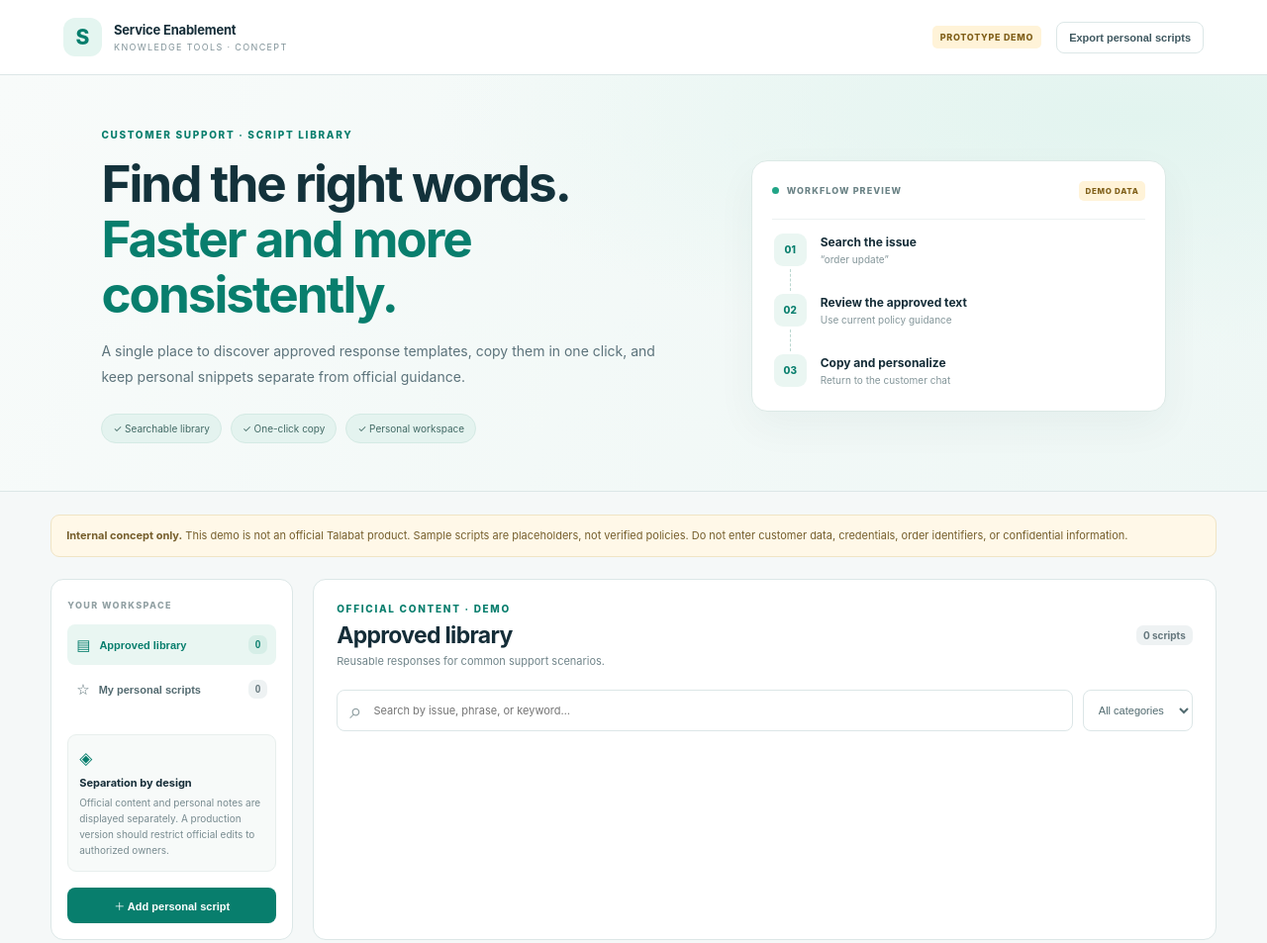
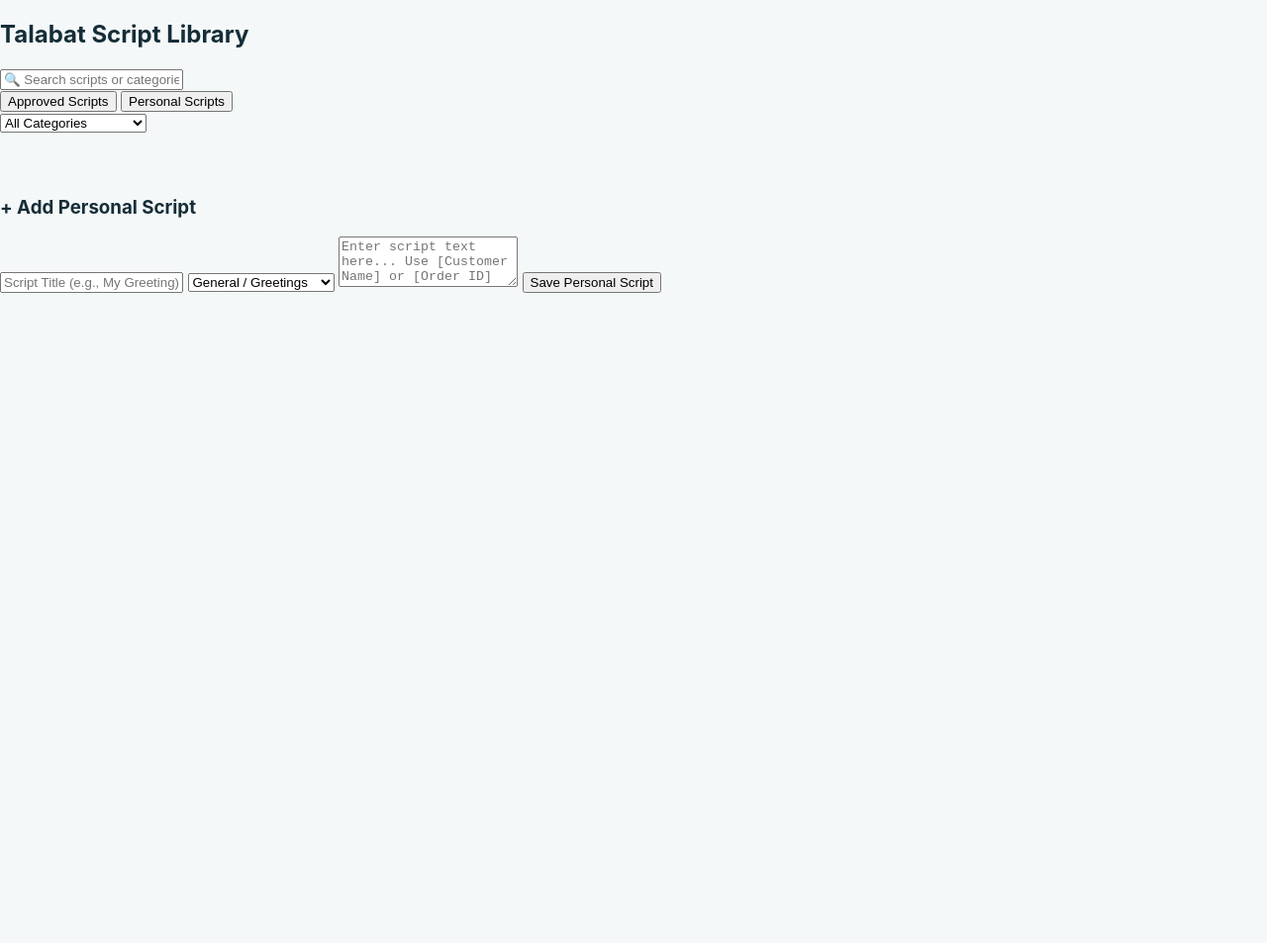
Before and after one commit to sherifaasayed-lang/scripts, a browser extension: page index.html in a window 1280 px wide. Shown: the top 953 px of the page at 99% size. After the commit the page ends 800 px from the top, so only its background shows below. Drawn offline with Linux system fonts and the light colour scheme.

Commit message:
Update index.html

```diff
--- a/index.html
+++ b/index.html
@@ -1,9 +1,55 @@
-<!doctype html><html lang="en"><head><meta charset="utf-8"><meta name="viewport" content="width=device-width,initial-scale=1"><meta name="description" content="A demonstration of a searchable customer-service script library."><title>Service Script Library | Prototype</title><link rel="stylesheet" href="style.css"></head><body>
-<nav class="nav"><div class="brand"><span class="logo">S</span><span><b>Service Enablement</b><small>KNOWLEDGE TOOLS · CONCEPT</small></span></div><div class="navright"><span class="demo">PROTOTYPE DEMO</span><button id="export" class="ghost">Export personal scripts</button></div></nav>
-<header class="hero"><div class="hero-copy"><div class="kicker">CUSTOMER SUPPORT · SCRIPT LIBRARY</div><h1>Find the right words.<br><em>Faster and more consistently.</em></h1><p>A single place to discover approved response templates, copy them in one click, and keep personal snippets separate from official guidance.</p><div class="hero-pills"><span>✓ Searchable library</span><span>✓ One-click copy</span><span>✓ Personal workspace</span></div></div><div class="hero-card"><div class="cardtop"><span class="pulse"></span> WORKFLOW PREVIEW <span class="tinybadge">DEMO DATA</span></div><div class="flow"><div class="flowstep"><span>01</span><div><b>Search the issue</b><small>“order update”</small></div></div><div class="connector"></div><div class="flowstep"><span>02</span><div><b>Review the approved text</b><small>Use current policy guidance</small></div></div><div class="connector"></div><div class="flowstep"><span>03</span><div><b>Copy and personalize</b><small>Return to the customer chat</small></div></div></div></div></header>
-<main><div class="notice"><b>Internal concept only.</b> This demo is not an official Talabat product. Sample scripts are placeholders, not verified policies. Do not enter customer data, credentials, order identifiers, or confidential information.</div>
-<section class="workspace"><aside class="side"><div class="side-label">YOUR WORKSPACE</div><button class="sideitem selected" data-tab="approved"><span class="sideicon">▤</span> Approved library <span class="count" id="approvedCount">0</span></button><button class="sideitem" data-tab="personal"><span class="sideicon">☆</span> My personal scripts <span class="count" id="personalCount">0</span></button><div class="side-note"><span class="shield">◈</span><b>Separation by design</b><p>Official content and personal notes are displayed separately. A production version should restrict official edits to authorized owners.</p></div><button id="addOpen" class="primary wide">＋ Add personal script</button></aside>
-<section class="library"><div class="libraryhead"><div><div class="kicker" id="sectionKicker">OFFICIAL CONTENT · DEMO</div><h2 id="sectionTitle">Approved library</h2><p id="sectionSub">Reusable responses for common support scenarios.</p></div><span class="count large" id="resultCount">0 scripts</span></div><div class="controls"><label class="search"><span>⌕</span><input id="search" placeholder="Search by issue, phrase, or keyword…"></label><select id="category"><option value="all">All categories</option></select></div><div id="list" class="scriptgrid" aria-live="polite"></div>
-<div id="addPanel" class="addpanel" hidden><div class="formhead"><div><div class="kicker">PERSONAL WORKSPACE</div><h3>Add a personal script</h3></div><button id="closeAdd" class="iconbtn" aria-label="Close">×</button></div><div class="formgrid"><label>Script title<input id="newTitle" maxlength="80" placeholder="e.g. Request order details"></label><label>Category<input id="newCategory" maxlength="40" placeholder="Delivery"></label><label class="full">Keywords (optional)<input id="newTags" maxlength="100" placeholder="status, delay, update"></label><label class="full">Script text<textarea id="newText" maxlength="1200" rows="4" placeholder="Write a reusable response…"></textarea></label></div><div class="formfoot"><span>Stored in this browser only. Not shared.</span><button id="saveAdd" class="primary">Save personal script</button></div></div>
-</section></section><section class="metrics"><div><span class="metricicon">⌕</span><b>Find</b><p>Search across titles, categories, keywords, and script text.</p></div><div><span class="metricicon">▢</span><b>Copy</b><p>Copy a response without retyping it, then personalize as needed.</p></div><div><span class="metricicon">♧</span><b>Govern</b><p>Production-ready direction: approved ownership, versioning, and review.</p></div></section></main>
-<footer><span>Service Script Library · Concept prototype</span><span id="status">Ready</span><span>Designed for review, not production deployment</span></footer><script src="app.js"></script></body></html>
+<!DOCTYPE html>
+<html lang="en">
+<head>
+  <meta charset="UTF-8">
+  <meta name="viewport" content="width=device-width, initial-scale=1.0">
+  <title>Talabat Script Library</title>
+  <link rel="stylesheet" href="style.css">
+</head>
+<body>
+
+  <!-- Header -->
+  <header>
+    <h2>Talabat Script Library</h2>
+    <input type="text" id="searchInput" placeholder="🔍 Search scripts or categories..." />
+  </header>
+
+  <!-- Navigation Tabs -->
+  <nav class="tabs">
+    <button class="tab-btn active" data-tab="approved">Approved Scripts</button>
+    <button class="tab-btn" data-tab="personal">Personal Scripts</button>
+  </nav>
+
+  <!-- Category Filter -->
+  <div class="category-filter">
+    <select id="categorySelect">
+      <option value="all">All Categories</option>
+      <option value="Delivery">Delivery Issues</option>
+      <option value="Refund">Refunds & Payments</option>
+      <option value="Order">Order Modifications</option>
+      <option value="General">General / Greetings</option>
+    </select>
+  </div>
+
+  <!-- Main Content Container -->
+  <main id="scriptContainer">
+    <!-- Script cards will render dynamically via JS -->
+  </main>
+
+  <!-- Add Personal Script Section -->
+  <section class="add-script-section">
+    <h3>+ Add Personal Script</h3>
+    <input type="text" id="newTitle" placeholder="Script Title (e.g., My Greeting)" />
+    <select id="newCategory">
+      <option value="General">General / Greetings</option>
+      <option value="Delivery">Delivery Issues</option>
+      <option value="Refund">Refunds & Payments</option>
+      <option value="Order">Order Modifications</option>
+    </select>
+    <textarea id="newBody" rows="3" placeholder="Enter script text here... Use [Customer Name] or [Order ID] for placeholders."></textarea>
+    <button id="addScriptBtn">Save Personal Script</button>
+  </section>
+
+  <script src="script.js"></script>
+</body>
+</html>
```
